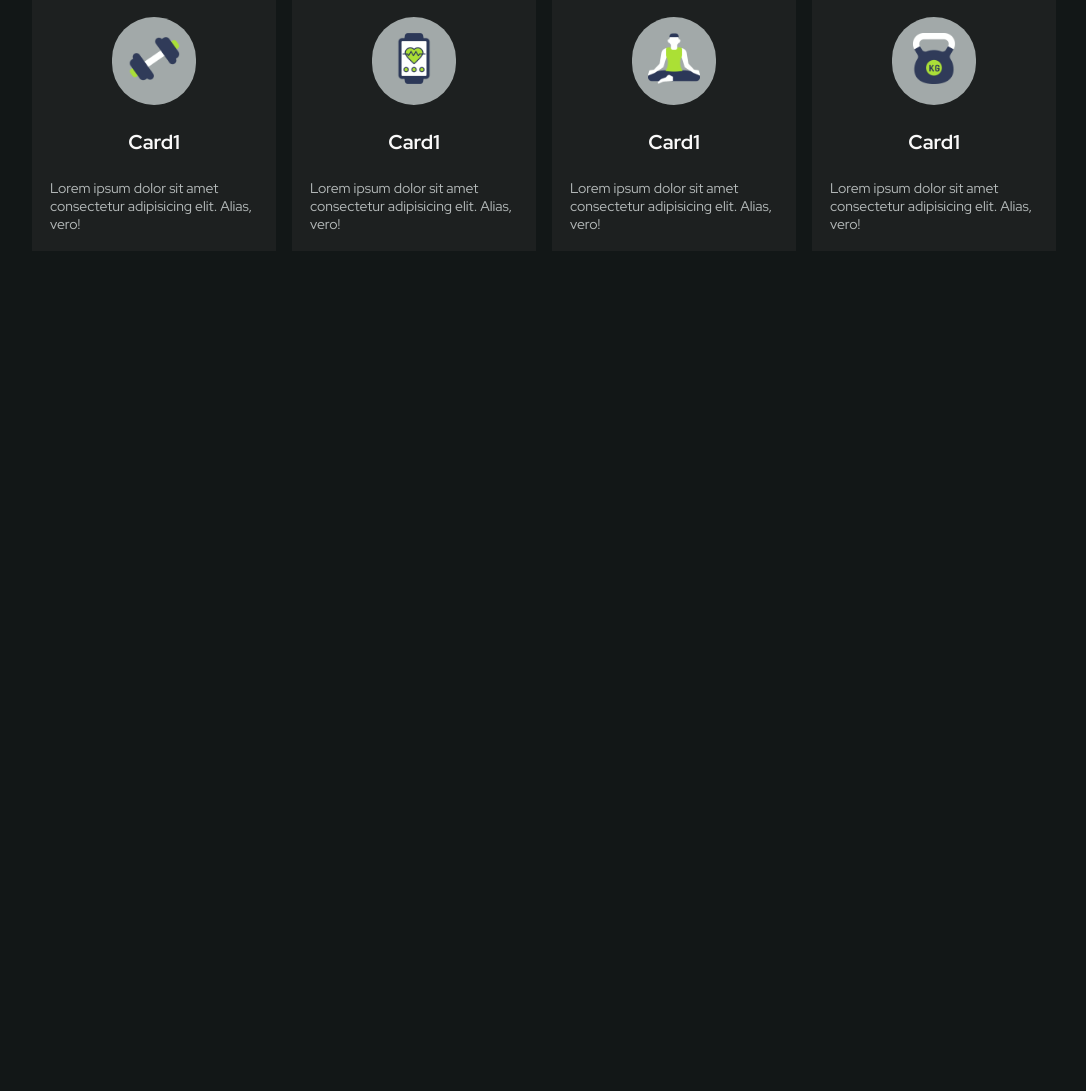
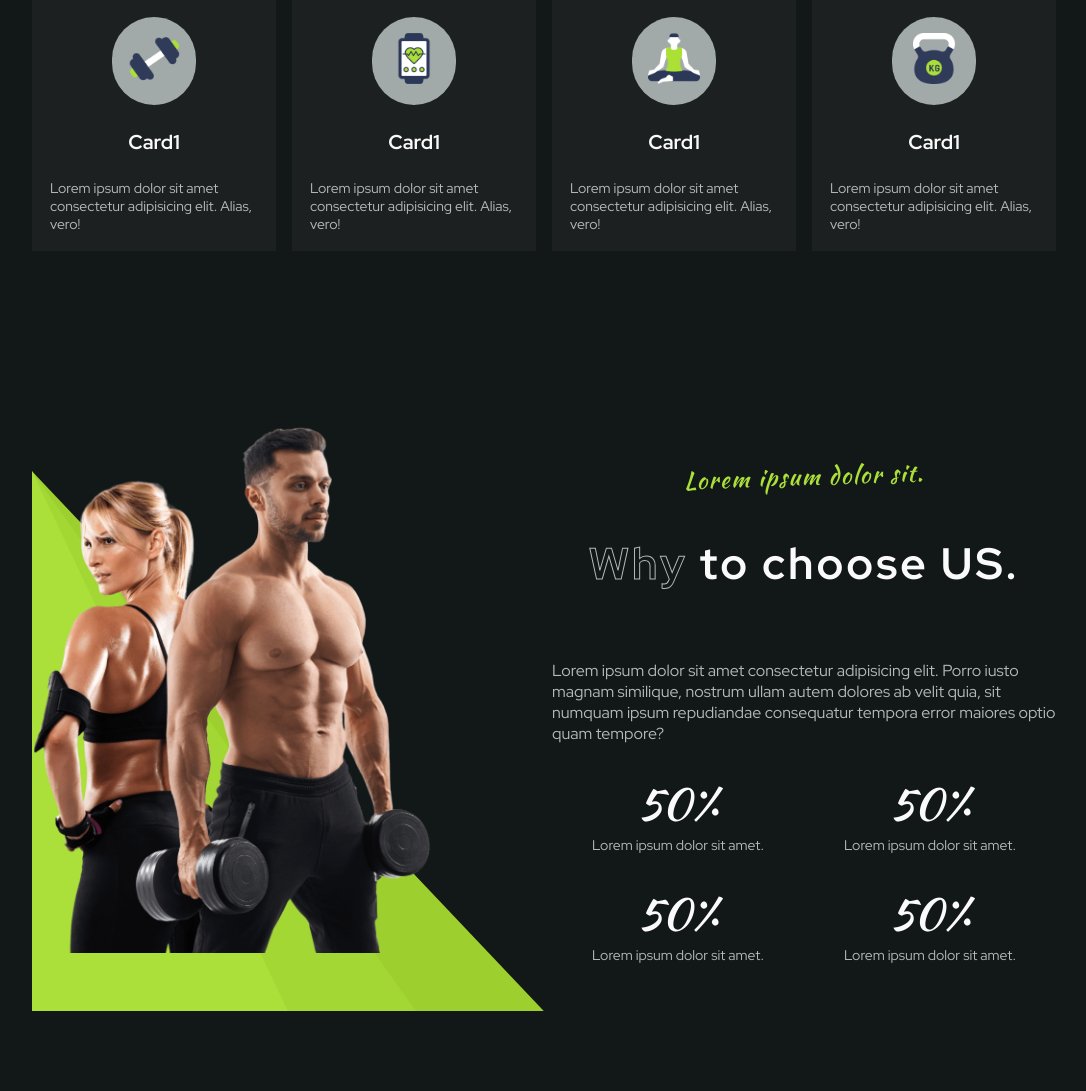
Before and after one commit to julie-j-code/cours-integration, a PHP site: page /Exemples_variables_css_js/premier/index.html in a window 1280 px wide. Shown: the part 1164-2255 px from the top of the page, without its empty margins (96-1182 px from the left). Before the commit the page ends 1394 px from the top, so only its background shows below. Run offline with PHP 8.4, Linux system fonts and the light colour scheme.

Commit message:
Section Numbers & scroll reveal left/right

```diff
--- a/Exemples_variables_css_js/premier/assets/css/styles.css
+++ b/Exemples_variables_css_js/premier/assets/css/styles.css
@@ -329,6 +329,71 @@ nav ul {
   background-color: var(--first-color-light);
 }
 
+/*============== SECTION 3 Why ===============*/
+
+.section3 .container {
+  position: relative;
+  z-index: 5;
+  height: var(--home_section_height);
+}
+
+.section3 .container div {
+  flex: 1;
+}
+
+.section3 .container_data,
+.section3 .container_image {
+  z-index: 10;
+}
+
+.section3 .container_image img{
+  max-width: 400px;
+}
+
+.section3 .clip_triangle {
+  clip-path: polygon( 0 0 ,0 100%,100% 100%);
+  position: absolute;
+ left: 0;
+  bottom: 0;
+  height: calc(var(--home_section_height) - 100px);
+}
+
+.section3 .triangle1 {
+  width: 20vw;
+  background-color: var(--first-color);
+  z-index: 3;
+}
+
+.section3 .triangle2 {
+  width: 30vw;
+  background-color: var(--first-color-alt);
+  z-index: 2;
+}
+.triangle3 {
+  width: 40vw;
+  background-color: var(--first-color-dark);
+  z-index: 1;
+}
+
+.container_numbers{
+  display: flex;
+
+}
+
+.container_numbers>div{
+  text-align: center;
+
+}
+.container_numbers p{
+font-size: var(--small-font-size);
+}
+
+.numbers{
+  font-size: var(--big-font-size);
+  font-family: var(--second-font);
+  color: var(--title-color);
+}
+
 /*=============== FOOTER ===============*/
 
 /*=============== SCROLL UP ===============*/
--- a/Exemples_variables_css_js/premier/assets/js/main.js
+++ b/Exemples_variables_css_js/premier/assets/js/main.js
@@ -58,6 +58,8 @@ sr.reveal(`.home .container_data`)
 sr.reveal(`.container_image`, {delay:700,origin:'bottom' })
 sr.reveal(`.nav_logo`, {delay:100})
 sr.reveal(`.logos img`, {origin:'bottom', delay:800, interval:600})
+sr.reveal(`.section3 img`,{origin:'left'})
+sr.reveal(`.section3 .container_data`,{origin:'right'})
 
 /*=============== CALCULATE JS ===============*/
 
--- a/Exemples_variables_css_js/premier/index.html
+++ b/Exemples_variables_css_js/premier/index.html
@@ -124,8 +124,44 @@
 
         </section>
 
-        <!--==================== SECTION3 ====================-->
+        <!--==================== SECTION3 Why ==============-->
         <section class="section3" id="section3">
+            <div class="container">
+                <div class="container_image">
+                    <img src="./assets/img/choose-img.png" alt="">
+                </div>
+                <div class="container_data">
+                    <div>
+                        <h3 class="section_subtitle">Lorem ipsum dolor sit.</h3>
+                        <h2 class="section_title"><span>Why</span> to choose US.</h2>
+                    </div>
+                    <p>Lorem ipsum dolor sit amet consectetur adipisicing elit. Porro iusto magnam similique, nostrum ullam autem dolores ab velit quia, sit numquam ipsum repudiandae consequatur tempora error maiores optio quam tempore?</p>
+                    <div class="container_numbers">
+                        <div>
+                            <div class="numbers">50%</div>
+                            <p>Lorem ipsum dolor sit amet.</p>
+                        </div>
+                        <div>
+                            <div class="numbers">50%</div>
+                            <p>Lorem ipsum dolor sit amet.</p>
+                        </div>
+                        </div>
+                        <div class="container_numbers">
+                        <div>
+                            <div class="numbers">50%</div>
+                            <p>Lorem ipsum dolor sit amet.</p>
+                        </div>
+                        <div>
+                            <div class="numbers">50%</div>
+                            <p>Lorem ipsum dolor sit amet.</p>
+                        </div>
+                    </div>
+
+                </div>
+                <div class="clip_triangle triangle1"></div>
+                <div class="clip_triangle triangle2"></div>
+                <div class="clip_triangle triangle3"></div>
+            </div>
 
         </section>
 
```
